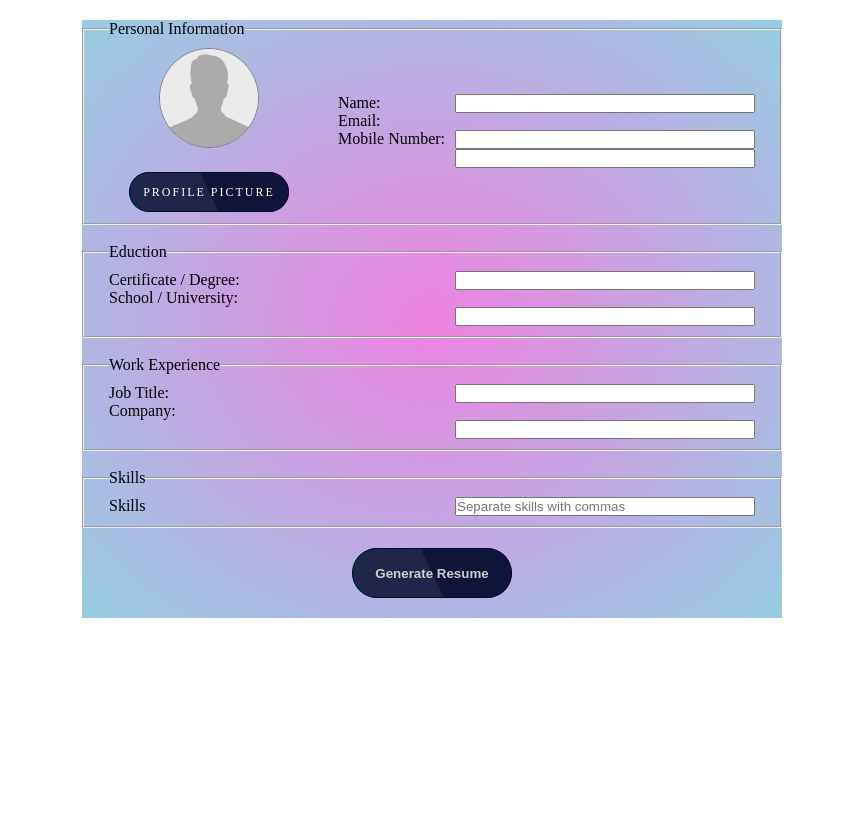
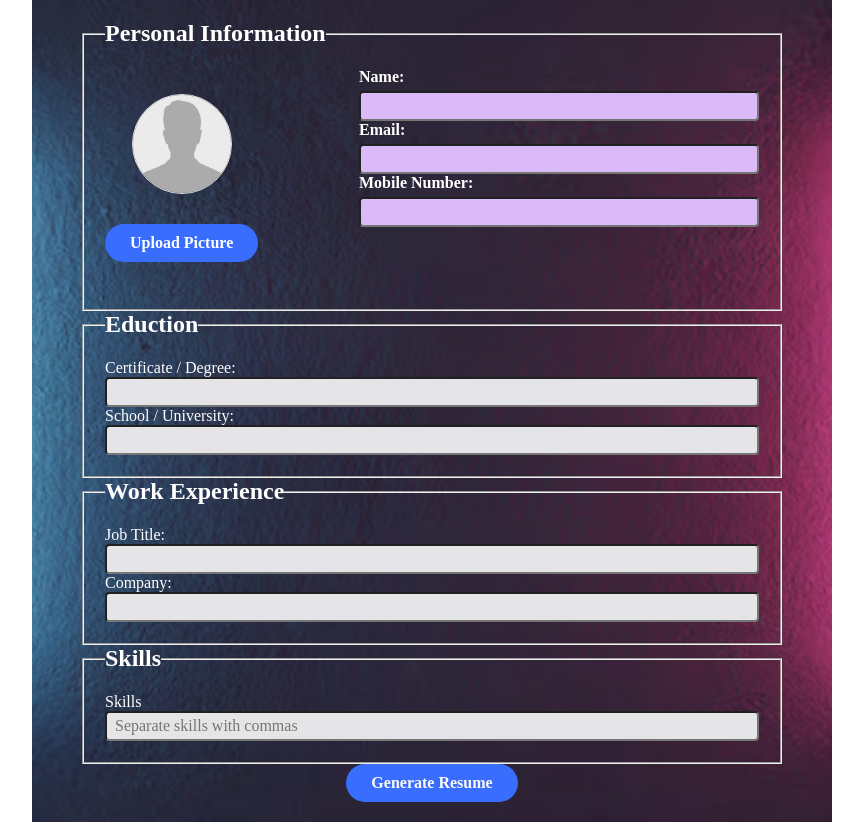
Before and after one commit to Akber261986/Milestone-05, a plain HTML site: page index.html in a window 1280 px wide. Shown: the whole page, without its empty margins (208-1071 px from the left). Before the commit the page ends 800 px from the top, so only its background shows below. Drawn offline with Linux system fonts and the light colour scheme.

Commit message:
UI chages

```diff
--- a/index.html
+++ b/index.html
@@ -19,16 +19,14 @@
                 <div class="profilePicForm">
                   <img src="/demo-profile-pic.png" id="pic" />
                 </div>
-                <div class="btn-neon-10" id="pp" style="height: 80px">
+                <div class="btn" id="pp">
                   <a>
                     <span>
                       <label for="profilePicture" class="labelButton"
-                        >Profile Picture</label
+                        >Upload Picture</label
                       >
                     </span>
                   </a>
-                </div>
-
                 <input
                   type="file"
                   id="profilePicture"
@@ -36,68 +34,83 @@
                   style="display: none"
                 />
               </div>
+              </div>
               <div class="informationFormBox2">
+                <div class="ibd">
                   <label for="name">Name:</label>
                   <input type="text" id="name" required />
-                <br />
+                </div>
+                <div class="ibd">
                   <label for="email">Email:</label>
                   <input type="email" id="email" required />
-                <br />
+                </div>
+                <div class="ibd">
                   <label for="phone">Mobile Number:</label>
-                <input type="number" id="phone" /> <br />
+                  <input type="number" id="phone" />
+                </div>
               </div>
             </div>
           </fieldset>
-          <br />
+
+      <div class="formData">
           <fieldset>
             <legend>Eduction</legend>
+            <div class="eduction">
+              <div class="ibd">
                 <label for="degree">Certificate / Degree:</label>
               <input type="text" id="degree" />
-            <br />
+              </div>
+              <div class="ibd">
                 <label for="school">School / University:</label>
                 <input type="text" id="school" />
+              </div>
+            </div>
           </fieldset>
-          <br />
+
           <fieldset>
             <legend>Work Experience</legend>
+            <div class="experience">
+              <div class="ibd">
                 <label for="jobTitle">Job Title:</label>
                 <input type="text" id="jobTitle" />
-            <br />
+              </div>
+              <div class="ibd">
                 <label for="company">Company:</label>
                 <input type="text" id="company" />
+              </div>
+            </div>
           </fieldset>
-          <br />
+
           <fieldset>
             <legend>Skills</legend>
+            <div class="ibd skills">
               <label for="skills">Skills</label>
               <input
                 type="text"
                 id="skills"
                 placeholder="Separate skills with commas"
               />
+            </div>
           </fieldset>
-          <div class="btn-neon-10">
-            <a>
-              <span>
+        </div>
+        <div class="subButton" >
           <button type="submit">Generate Resume</button>
-              </span>
-            </a>
         </div>
       </form>
     </div>
-      <div>
+      <div class="frd">
         <div id="resume"></div>
 
         <div class="downloadAndShareable">
-          <div id="shareable-link"></div>
-          <div class="btn-neon-10" id="copy-link-btn" style="display: none">
+          <div id="shareable-link" class="link"></div>
+          <div class="btn-neon-10 btnCopy" id="copy-link-btn" style="display: none">
             <a>
               <span>
                 <button>Copy Link</button>
               </span>
             </a>
           </div>
-          <div class="btn-neon-10" id="download-btn" style="display: none">
+          <div class="btn-neon-10 btnDownload" id="download-btn" style="display: none">
             <a>
               <span>
                 <button>Download as PDF</button>
--- a/styles.css
+++ b/styles.css
@@ -2,15 +2,18 @@
     margin: 0;
     padding: 0;
     box-sizing: border-box;
+    font-family: 'Arial, sans-serif';
 }
 .formContainer {
     display: flex;
     justify-content: center;
+    color: white;
   }
   .innerContainer {
-    background: content-box radial-gradient(rgb(238, 130, 224), rgb(150, 205, 226));
     width: 800px;
     padding: 20px 50px;
+    background:url(/abstract-uv-ultraviolet-light-composition_23-2149243965.avif) no-repeat center center/cover;
+
   }
   form {
     width: 700px;
@@ -18,126 +21,76 @@ form {
 
   .informationForm {
     display: flex;
-    flex-direction: row;
     justify-content:space-between;
-    align-items: center;
+    height: 220px;
   }
 
   .informationFormBox1 {
-    height: 165px;
     display: flex;
     flex-direction: column;
-    justify-content: space-around;
+    justify-content: space-evenly;
     align-items: center;
   }
+  .informationFormBox2{
+    display: flex;
+    flex-direction: column;
 
-.btn-neon-10{
+  }
+  .ibd{
     display: flex;
-      justify-content: center;
-      align-items: center;
     flex-direction: column;
   }
-
-.btn-neon-10 a{
-    position: relative;
-      width: 160px;
-      height: 50px;
-      display: inline-block;
-      background: #fff;
-      margin: 20px;
-      border-radius: 50px;
-    }
-    .btn-neon-10 a:before,
-    .btn-neon-10 a:after
-    {
-    content:'';
-      position: absolute;
-      inset: 0;
-      transition: 0.5s;
-      background:
-#f00
-    }
-    .btn-neon-10 a:before,
-    .btn-neon-10 a:after
-    {
-      border-radius: 50px;
-     background: linear-gradient(45deg, #00ccff, #0e1538, #d400d4)
-    }
-
-    .btn-neon-10 a:hover:before
-    {
-      inset: -3px;
-    }
-    .btn-neon-10 a:hover:after
-    {
-      inset: -3px;
-      filter: blur(10px);
-    }
-    .btn-neon-10 a span{
-      position: absolute;
-      top: 0;
-      left: 0;
-      width: 100%;
-      height: 100%;
-      display: inline-block;
-      background:
-#0e1538;
-      z-index: 10;
-      display: flex;
-      justify-content: center;
-      align-items: center;
-      font-size: 1.2em;
-      text-transform: uppercase;
-      letter-spacing: 2px;
-      color:
-#fff;
-      border: 1px solid
-#040a29;
-      overflow: hidden;
-      border-radius: 50px;
-    }
-    .btn-neon-10 a span::before{
-    content:'';
-      position: absolute;
-      top: 0;
-      left: -50%;
-      width: 100%;
-      height: 100%;
-      background:
-rgba(255,255,255,0.075);
-        transform: skew(25deg)
-    }
-
   .profilePicForm img {
     width: 100px;
     height: 100px;
-    border: 1px solid gray;
+    border: 1px solid #e2e0e0;
     border-radius: 50%;
   }
   fieldset {
-    padding: 10px 25px;
+    padding: 3%;
+}
+legend {
+  font-size: x-large;
+  font-weight: 700;
 }
 
-input {
-    width: 300px;
-    margin-left: 10px;
+.informationFormBox2 input {
+    width: 400px;
     float: right;
+    padding: 4px 8px;
+    border-radius: 4px;
+    background-color: #dabaf8;
+    font-size: 16px;
   }
-
-   button {
-    background: transparent;
-    color: #cccccc;
-    height: 50px;
+ .formData input{
+    padding: 4px 8px;
+    border-radius: 4px;
+    background-color: #e5e5e7;
+    font-size: 16px;
+ }
+.informationFormBox2 label {
+  font-weight: 700;
+  margin-bottom: 5px;
+}
+   .btn, button {
+    background: #386dfd;
+    color: #fcf9f9;
+    text-align: center;
+    font-size: 16px;
+    font-weight: 700;
+    padding: 10px 25px;
     border: none;
-    font-weight: 800;
+    border-radius: 25px;
   }
-
   .labelButton {
-    font-size: 12px;
+    font-size: 16px;
     color: #fff;
-    background:transparent;
   }
-
+  .subButton {
+    display: flex;
+    align-items: center;
+    justify-content: center;
+  }
 
 /* <========================Resume CSS==========================> */
 
@@ -147,6 +100,7 @@ input {
 }
 .resumeContainer {
     display: flex;
+    flex-direction: row;
     width: 60vw;
     border-radius: 10px;
     margin-top: 20px;
@@ -176,7 +130,7 @@ input {
 }
 .information h2 {
     font-size: 25px;
-    font-family:Cambria, Cochin, Georgia, Times, 'Times New Roman', serif;
+    font-weight: 700;
 }
 
 .Contact {
@@ -203,8 +157,8 @@ input {
     border-bottom-right-radius: 10px;
     display: flex;
     flex-direction: column;
-    width: 80%;
-    padding: 50px;
+    width: 70%;
+    padding: 5px 50px;
     background: rgba(3, 120, 253, 0.6);
 }
 .data h2 {
@@ -243,11 +197,6 @@ input {
     margin-left: 30px;
   }
 
-  .resumeContainer {
-    display: flex;
-    justify-content: center;
-  }
-
   .work-edu {
     margin-top: 0;
     background: aquamarine;
@@ -258,3 +207,46 @@ input {
     justify-content: space-around;
     margin-top: 20px;
   }
+
+  @media (max-width:760Px){
+   .resumeContainer {
+    flex-direction: column;
+    align-items: center;
+   }
+   .data {
+    width: 400px;
+    border-top-right-radius: 0;
+    border-bottom-left-radius: 10px;
+   }
+   .information {
+    width: 400px;
+    flex-direction: row;
+    border-top-right-radius: 10px;
+    border-bottom-left-radius: 0;
+   }
+   .information h2 {
+    font-size: 20px;
+   }
+   .nameAndImage {
+    justify-content: center;
+    width: 200px;
+   }
+   .Contact {
+   width: 55%;
+   height: 100%;
+   border-bottom-left-radius: 0;
+   }
+   .downloadAndShareable {
+    display: grid;
+    grid-template-columns: (1fr 1fr);
+    grid-template-rows: 50px 50px;
+    width: 400px;
+    color: black;
+    align-items: center;
+    justify-content: center;
+   }
+   .link {
+    grid-column-start: 1;
+    grid-column-end: 3;
+   }
+  }
```
Also changed, not shown: abstract-uv-ultraviolet-light-composition_23-2149243965.avif (added). Lines whose indentation alone changed are shown as unchanged.
